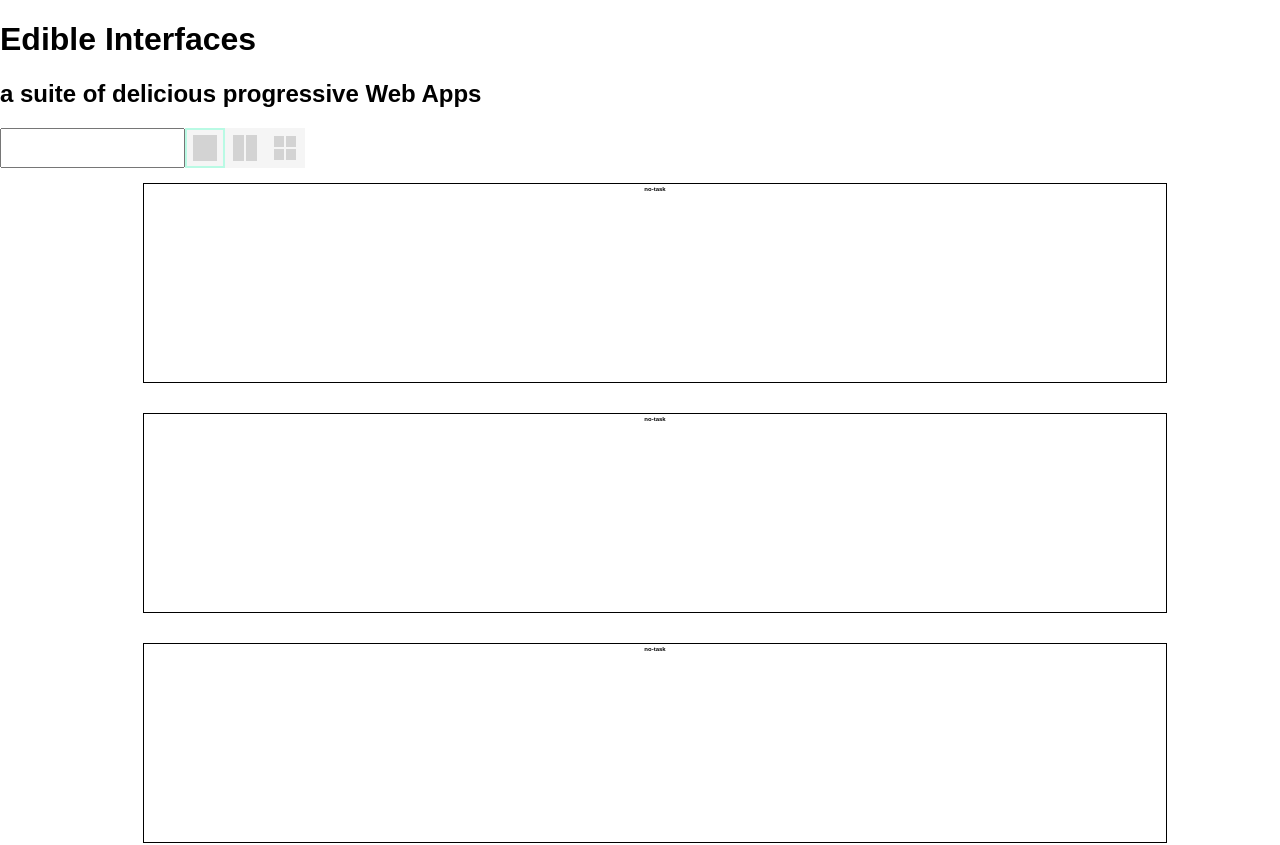
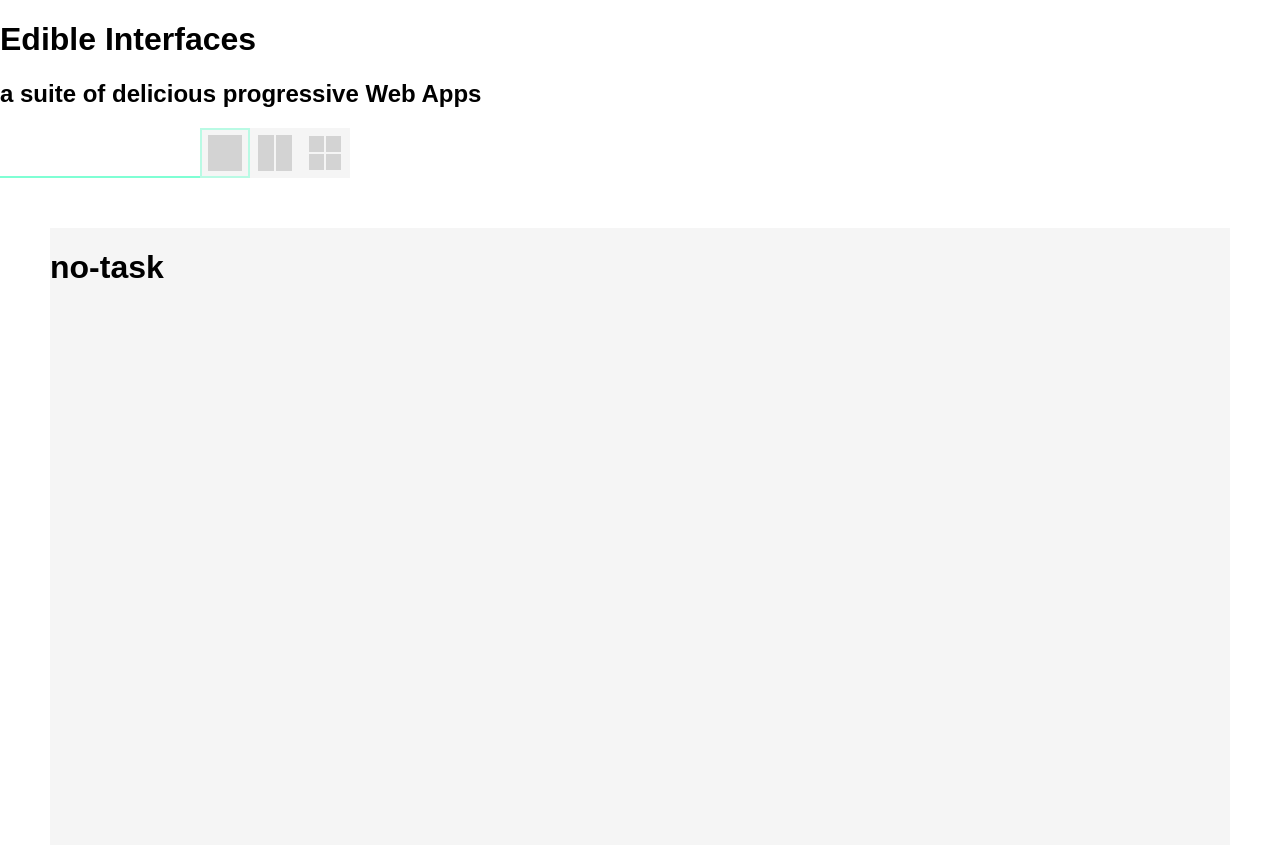
Before and after one commit to edibleinterfaces/site, a Vue app: page / in a window 1280 px wide. Shown: the top 845 px of the page. Built offline with nearby package versions, Linux system fonts and the light colour scheme.

Commit message:
relatively sized grid squares

```diff
--- a/src/App.vue
+++ b/src/App.vue
@@ -21,14 +21,14 @@
 
 <style>
     .app-list {
-        width: 80%;
+        padding: 50px;
         margin: 0 auto;
+        text-align: center;
     }
     .controls-container {
         display: inline-flex;
-        align-items: flex-end;
-        width: 100%;
     }
+
 </style>
 <script>
 
--- a/src/components/AppFilter.vue
+++ b/src/components/AppFilter.vue
@@ -1,10 +1,17 @@
 <template>
-    <input class="app-filter"></input>
+    <input class="app-filter" />
 </template>
 
 <style>
     .app-filter {
-        height: 3em;
+        height: 50px;
+        width: 200px;
+        border: 0;
+        border-bottom: 2px solid aquamarine;
+        outline: none;
+    }
+    .app-filter:focus {
+        outline: red;
     }
 </style>
 
--- a/src/components/AppIcon.vue
+++ b/src/components/AppIcon.vue
@@ -6,36 +6,43 @@
             half: iconSize === 'half',
             quarter: iconSize === 'quarter'
         }">
-        <h1 class="app-icon-header">{{appName}}</h1>
-        <div class="app-icon-body"></div>
+        <div class="app-icon-body">
+            <h1 class="app-icon-header">{{appName}}</h1>
+        </div>
     </div>
 </template>
 
 <style>
+    .app-icon:nth-child(odd) {
+        background: whitesmoke;
+    }
+    .app-icon:nth-child(even) {
+        background: limegreen;
+    }
     .app-icon {
-        display: inline-block;
-        border: 1px solid black;
-        margin-left: -4px;
-            margin: 15px;
-        height: 200px;
+        margin: 0;
+        padding: 0;
+        display: inline-flex;
+        height: 0;
     }
     .app-icon-header {
-        font-size: 20%;
-            text-align: center;
+    }
+    .app-icon-body {
     }
     .app-icon-header,
     .app-icon-body {
-        display: block;
-        width: 100%;
     }
     .app-icon.full {
         width: 100%;
+        padding-bottom: 100%;
     }
     .app-icon.half {
         width: 50%;
+        padding-bottom: 50%;
     }
     .app-icon.quarter {
         width: 25%;
+        padding-bottom: 25%;
     }
 </style>
 
--- a/src/components/IconSize.vue
+++ b/src/components/IconSize.vue
@@ -35,8 +35,8 @@
 
 <style>
     .icon-size {
-        height: 40px;
-        width: 120px;
+        height: 50px;
+        width: 150px;
         background: whitesmoke;
         display: flex;
     }
```
Also changed, not shown: src/components/search.vue (deleted).
